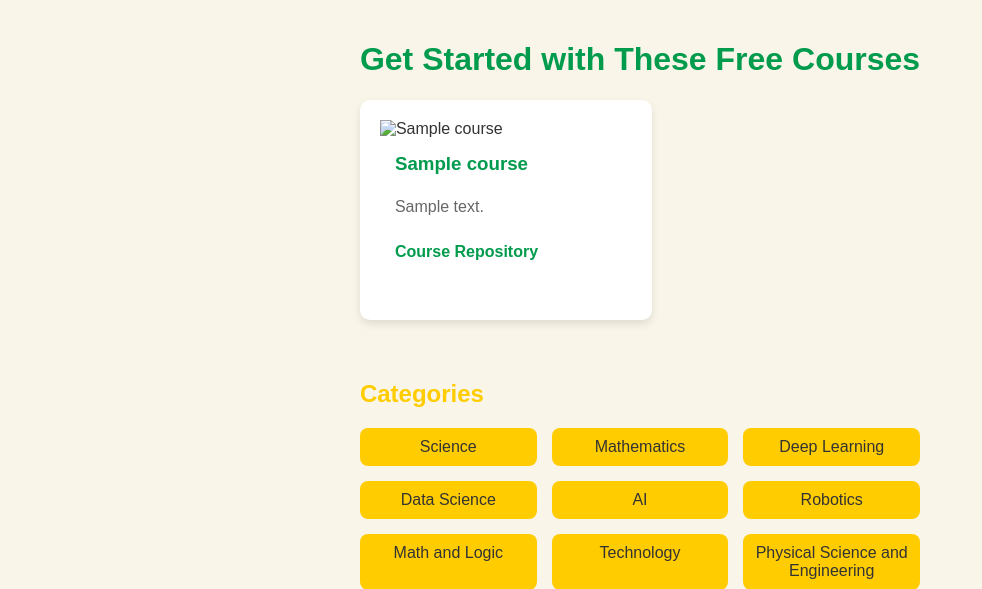
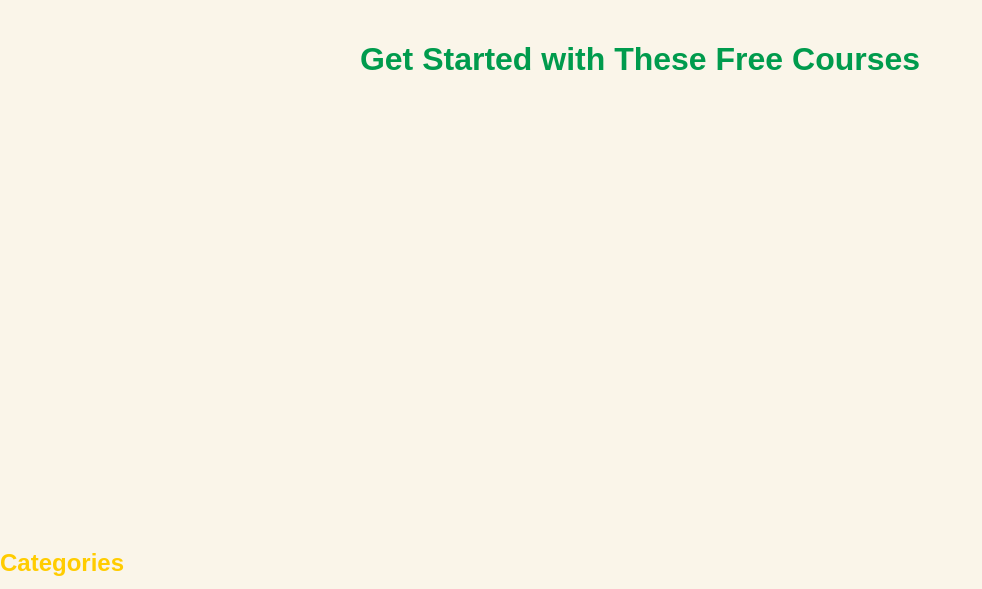
Before and after one commit to swalehmwadime/STEM-eLearning, a Flask app: page /courses in a window 1280 px wide. Shown: the part 58-647 px from the top of the page, without its empty margins (0-982 px from the left). Run offline with Flask 2, Linux system fonts and the light colour scheme; tables that the repository leaves empty hold one stand-in row (values such as "Sample post").

Commit message:
Update courses.html

```diff
--- a/app/templates/courses.html
+++ b/app/templates/courses.html
@@ -140,17 +140,6 @@
     </header>
     <div class="container">
         <h1 style="color: #009B4D;">Get Started with These Free Courses</h1>
-        <div class="course-grid">
-            {% for course in courses %}
-                <div class="course-card">
-                    <img src="{{ course.image_url }}" alt="{{ course.title }}">
-                    <div class="course-card-content">
-                        <h3>{{ course.title }}</h3>
-                        <p>{{ course.description }}</p>
-                        <p><a href="{{ course.repo_link }}">Course Repository</a></p>
-                    </div>
-                </div>
-            {% endfor %}
         </div>
         <div class="categories">
             <h2>Categories</h2>
```
